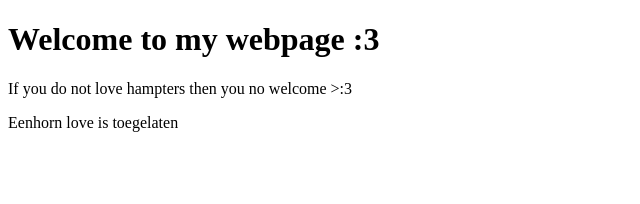
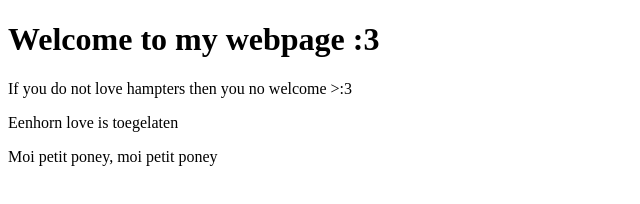
Before and after one commit to AshRapicault/werkPleklerenTest_Ash, a plain HTML site: page Index.html in a window 1280 px wide. Shown: the whole page, without its empty margins (0-640 px from the left). Drawn offline with Linux system fonts and the light colour scheme.

Commit message:
Update Index.html

```diff
--- a/Index.html
+++ b/Index.html
@@ -9,5 +9,6 @@
 <h1>Welcome to my webpage :3</h1>
 <p>If you do not love hampters then you no welcome >:3</p>
 <p>Eenhorn love is toegelaten</p>
+<p>Moi petit poney, moi petit poney</p>
 </body>
 </html>
```
